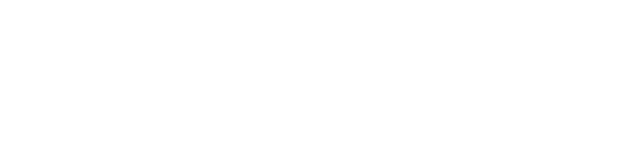
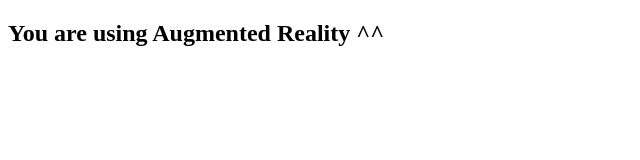
Before and after one commit to 8Auror8/AR_system, a plain HTML site: page index.html in a window 1280 px wide. Shown: the whole page, without its empty margins (0-640 px from the left). Drawn offline with Linux system fonts and the light colour scheme.

Commit message:
adding h2

```diff
--- a/index.html
+++ b/index.html
@@ -7,6 +7,7 @@
 </head>
 
 <body>
+    <h2>You are using Augmented Reality ^^</h2>
     <a-scene embedded arjs="patternRatio:0.90">
         <a-marker type="pattern"
             url="https://cdn.glitch.global/e38260eb-f949-4242-bca4-f6d4d49fb733/marker.patt?v=1731069513814">
```
